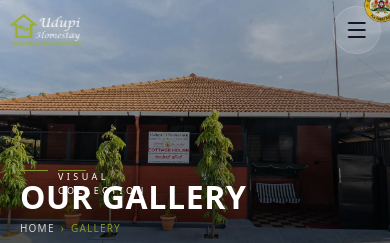
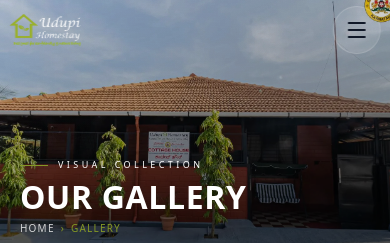
Before and after one commit to codemy3/udupihomestay, a Next.js app: page /gallery in a window 390 px wide. Shown: the top 243 px of the page. Built offline with nearby package versions, Linux system fonts and the light colour scheme.

Commit message:
Fix gallery mobile hero text overlap

```diff
--- a/src/app/gallery/page.tsx
+++ b/src/app/gallery/page.tsx
@@ -105,9 +105,10 @@ const CSS = `
   display: inline-flex; align-items: center; gap: 10px;
   font-family: var(--sans); font-size: 9px; letter-spacing: 0.38em;
   text-transform: uppercase; font-weight: 500; color: var(--cream);
+  line-height: 1.2;
   margin-bottom: 0.65rem;
 }
-.ms-hero-tag span { display: block; width: 28px; height: 1px; background: var(--gold); }
+.ms-hero-line { display: block; width: 28px; height: 1px; background: var(--gold); }
 .ms-hero-h1 {
   font-family: var(--serif); font-size: clamp(32px,7vw,78px);
   font-weight: 600; line-height: 1.0; color: var(--cream);
@@ -741,7 +742,8 @@ export default function GalleryPage() {
         </div>
         <div className="ms-hero-body">
           <div className="ms-hero-tag">
-            <span /><span>Visual Collection</span>
+            <span className="ms-hero-line" />
+            <span>Visual Collection</span>
           </div>
           <h1 className="ms-hero-h1">OUR GALLERY</h1>
           <div className="ms-hero-bc">
```
